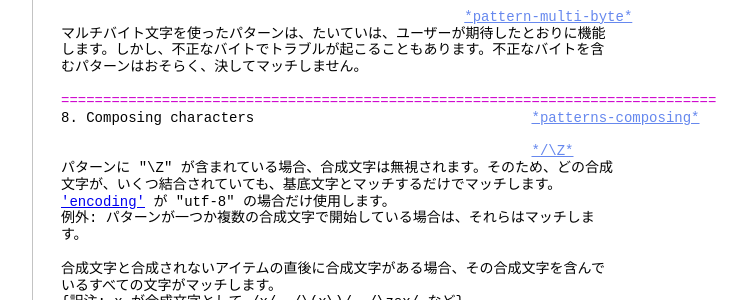
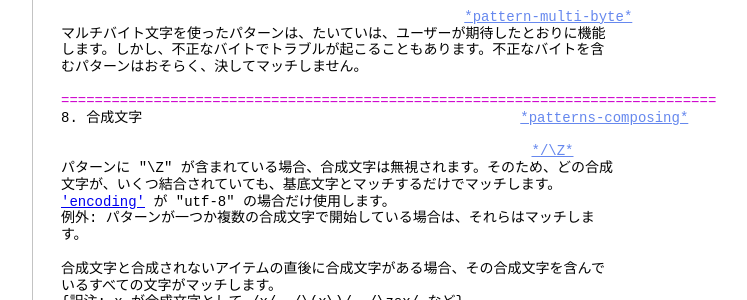
Before and after one commit to vim-jp/vimdoc-ja, a Jekyll site: the page built from pattern.html, in a window 1280 px wide and 900 px high, scrolled down 19982 px. Shown: the part 150-450 px from the top of the window, without its empty margins (340-1087 px from the left). Built offline with Jekyll 4.4.1, drawn with Linux system fonts in a browser that asks for light colours; nearby versions of some CDN libraries; Markdown is read by kramdown in place of the engine named in the settings; comment, search, counter and statistics services are not loaded.

Commit message:
Deployed vim-jp/vimdoc-ja@5d352159225aab468c8f81e5ad5852126645863b by ixeris.kaoriya.net

```diff
--- a/pattern.html
+++ b/pattern.html
@@ -1196,7 +1196,7 @@ x&nbsp;&nbsp;&nbsp;&nbsp;&nbsp;&nbsp; 特別な意味のない文字は、その
 むパターンはおそらく、決してマッチしません。<br>
 <br>
 <span class="PreProc">==============================================================================</span><br>
-8. Composing characters&nbsp;&nbsp;&nbsp;&nbsp;&nbsp;&nbsp;&nbsp;&nbsp;&nbsp;&nbsp;&nbsp;&nbsp;&nbsp;&nbsp;&nbsp;&nbsp;&nbsp;&nbsp;&nbsp;&nbsp;&nbsp;&nbsp;&nbsp;&nbsp;&nbsp;&nbsp;&nbsp;&nbsp;&nbsp;&nbsp;&nbsp;&nbsp;&nbsp;<a class="Constant" href="pattern.html#patterns-composing" name="patterns-composing">*patterns-composing*</a><br>
+8. 合成文字&nbsp;&nbsp;&nbsp;&nbsp;&nbsp;&nbsp;&nbsp;&nbsp;&nbsp;&nbsp;&nbsp;&nbsp;&nbsp;&nbsp;&nbsp;&nbsp;&nbsp;&nbsp;&nbsp;&nbsp;&nbsp;&nbsp;&nbsp;&nbsp;&nbsp;&nbsp;&nbsp;&nbsp;&nbsp;&nbsp;&nbsp;&nbsp;&nbsp;&nbsp;&nbsp;&nbsp;&nbsp;&nbsp;&nbsp;&nbsp;&nbsp;&nbsp;&nbsp;&nbsp;&nbsp;<a class="Constant" href="pattern.html#patterns-composing" name="patterns-composing">*patterns-composing*</a><br>
 <br>
 &nbsp;&nbsp;&nbsp;&nbsp;&nbsp;&nbsp;&nbsp;&nbsp;&nbsp;&nbsp;&nbsp;&nbsp;&nbsp;&nbsp;&nbsp;&nbsp;&nbsp;&nbsp;&nbsp;&nbsp;&nbsp;&nbsp;&nbsp;&nbsp;&nbsp;&nbsp;&nbsp;&nbsp;&nbsp;&nbsp;&nbsp;&nbsp;&nbsp;&nbsp;&nbsp;&nbsp;&nbsp;&nbsp;&nbsp;&nbsp;&nbsp;&nbsp;&nbsp;&nbsp;&nbsp;&nbsp;&nbsp;&nbsp;&nbsp;&nbsp;&nbsp;&nbsp;&nbsp;&nbsp;&nbsp;&nbsp;<a class="Constant" href="pattern.html#/\Z" name="/\Z">*/\Z*</a><br>
 パターンに &quot;\Z&quot; が含まれている場合、合成文字は無視されます。そのため、どの合成<br>
```
